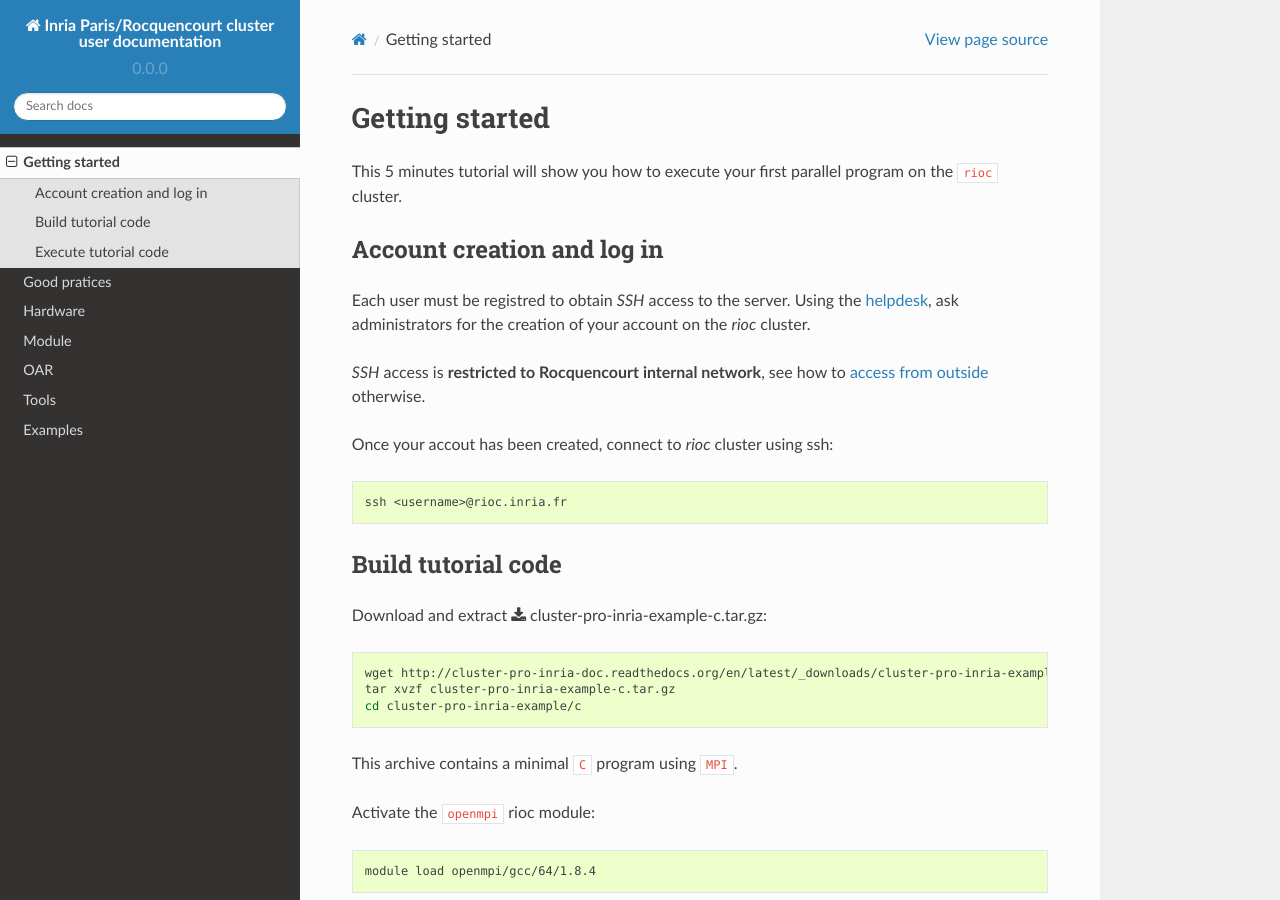
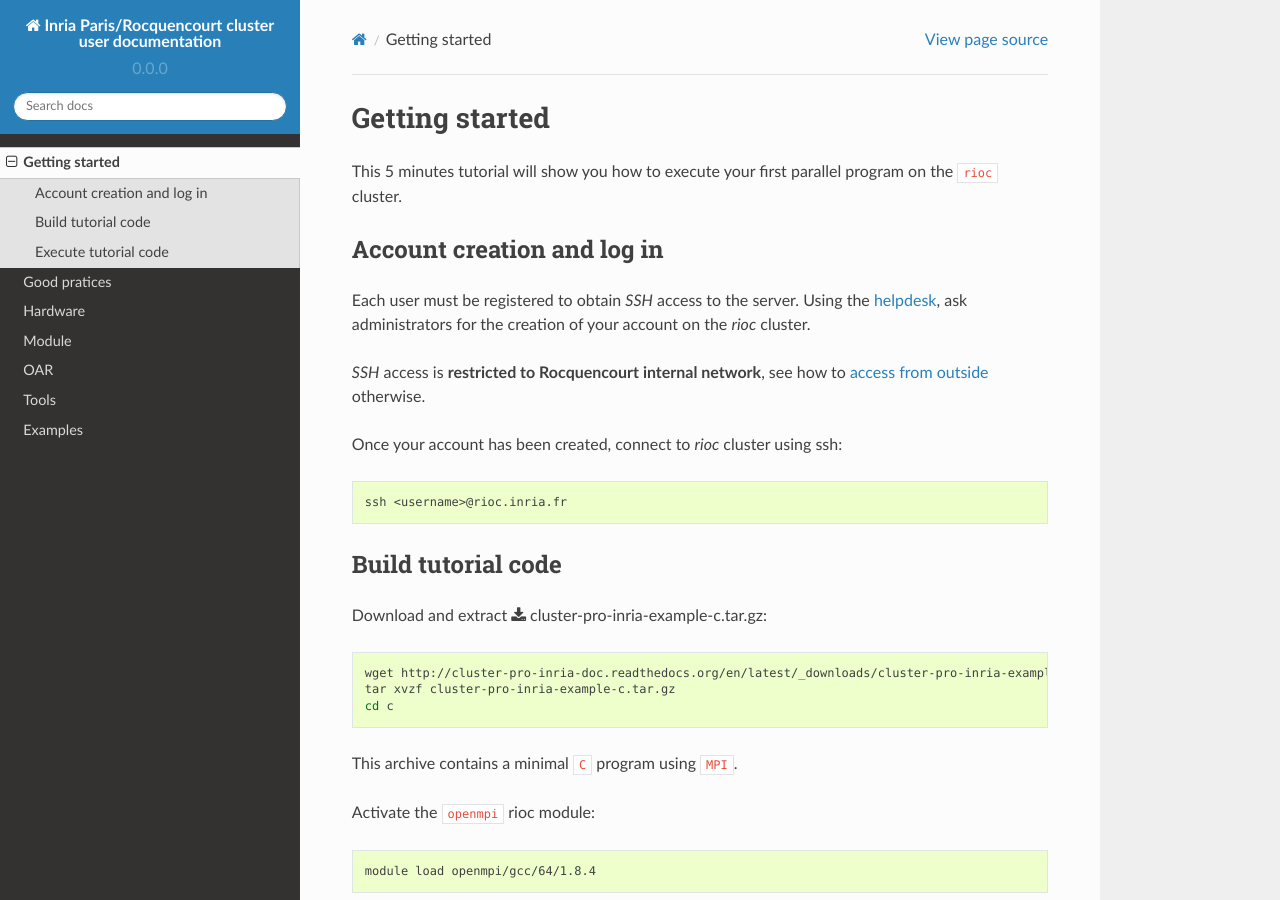
Before and after one commit to abertout/rioc, a Sphinx documentation site: the page built from doc/getting_started.rst, in a window 1280 px wide and 900 px high. Built offline with Sphinx 7.4.7 and the Read the Docs theme 2.0.0, drawn with Linux system fonts in a browser that asks for light colours.

Commit message:
Fix typos

```diff
--- a/doc/getting_started.rst
+++ b/doc/getting_started.rst
@@ -8,7 +8,7 @@
 ----------------------------
 
 
-Each user must be registred to obtain `SSH` access to the server.  Using the
+Each user must be registered to obtain `SSH` access to the server.  Using the
 `helpdesk`_, ask administrators for the creation of your account on the `rioc`
 cluster.
 
@@ -16,7 +16,7 @@
 `access from outside <https://blog.inria.fr/sic-roc/?page_id=1938>`_
 otherwise.
 
-Once your accout has been created, connect to `rioc` cluster using ssh:
+Once your account has been created, connect to `rioc` cluster using ssh:
 
 .. code-block:: bash
 
@@ -33,7 +33,7 @@
 
     wget http://cluster-pro-inria-doc.readthedocs.org/en/latest/_downloads/cluster-pro-inria-example-c.tar.gz
     tar xvzf cluster-pro-inria-example-c.tar.gz
-    cd cluster-pro-inria-example/c
+    cd c
 
 This archive contains a minimal ``C`` program using ``MPI``.
 
```
